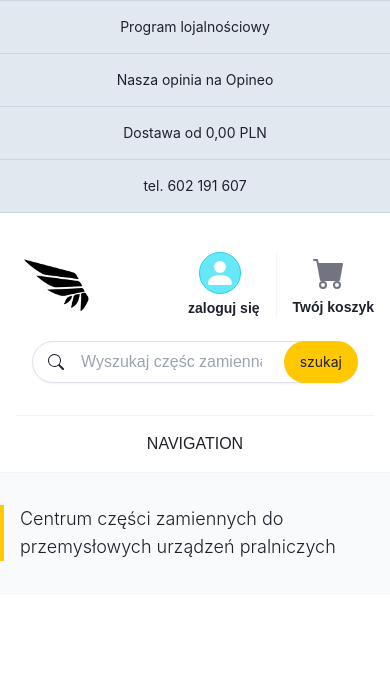
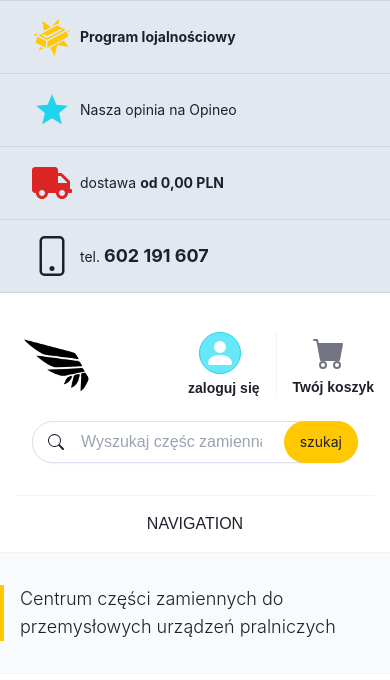
Before and after one commit to krystek77/e-commerce, a Next.js app: page / in a window 390 px wide. Shown: the top 680 px of the page. Built offline with nearby package versions, Linux system fonts and the light colour scheme.

Commit message:
Adjust advantages component styles to make it more responsive

```diff
--- a/components/Advantages/Advantages.jsx
+++ b/components/Advantages/Advantages.jsx
@@ -1,13 +1,29 @@
 import Link from 'next/link'
+import {RiStarSFill} from 'react-icons/ri'
+import {GiGoldBar} from 'react-icons/gi'
+import {FaTruck} from 'react-icons/fa'
+import {BsPhone} from 'react-icons/bs'
 
 const Advantages = () => {
   return (
     <div className='bg-slate-200 border-b border-t border-slate-300'>
       <div className="container mx-auto flex flex-col sm:flex-row justify-center items-center">
-        <Link href="/" className='w-full sm:w-1/4 text-center font-accent text-sm  border-b sm:border-r sm:border-b-0 border-slate-300 py-4 whitespace-nowrap'>Program lojalnościowy</Link>
-        <Link href="/" className='w-full sm:w-1/4 text-center font-accent text-sm  border-b sm:border-r sm:border-b-0 border-slate-300 py-4 whitespace-nowrap'>Nasza opinia na Opineo</Link>
-        <Link href="/" className='w-full sm:w-1/4 text-center font-accent text-sm  border-b sm:border-r sm:border-b-0 border-slate-300 py-4 whitespace-nowrap'>Dostawa od 0,00 PLN</Link>
-        <div className='w-full sm:w-1/4 text-center font-accent text-sm py-4 whitespace-nowrap'>tel. 602 191 607</div>
+        <Link href="/" className='w-full sm:w-1/4 flex sm:flex-row md:flex-col lg:flex-row justify-start px-8 sm:justify-center items-center flex-wrap font-accent text-sm  border-b sm:border-r sm:border-b-0 border-slate-300 py-4'>
+        <span className='mr-2'><GiGoldBar className='w-10 h-10 text-gold'/></span>
+        <b className='whitespace-nowrap'>Program lojalnościowy</b>
+        </Link>
+        <Link href="/" className='w-full sm:w-1/4 flex sm:flex-row md:flex-col lg:flex-row justify-start px-8 sm:justify-center items-center flex-wrap font-accent text-sm  border-b sm:border-r sm:border-b-0 border-slate-300 py-4'>
+        <span className='mr-2'><RiStarSFill className='w-10 h-10 text-accent-dark'/></span>
+        <span className='whitespace-nowrap'>Nasza opinia na Opineo</span>
+        </Link>
+        <Link href="/" className='w-full sm:w-1/4 flex sm:flex-row md:flex-col lg:flex-row justify-start px-8 sm:justify-center items-center flex-wrap font-accent text-sm  border-b sm:border-r sm:border-b-0 border-slate-300 py-4'>
+          <span className='mr-2'><FaTruck className='w-10 h-10 text-primary'/></span>
+          <span className='whitespace-nowrap'>dostawa <b>od 0,00 PLN</b></span>
+        </Link>
+        <div className='w-full sm:w-1/4 flex sm:flex-row md:flex-col lg:flex-row justify-start px-8 sm:justify-center items-center flex-wrap font-accent text-sm py-4'>
+          <span className='mr-2'><BsPhone className='h-10 w-10 text-black'/></span>
+          <span className='whitespace-nowrap'>tel. <b className='text-lg'>602 191 607</b></span>
+        </div>
       </div>
     </div>
   );
```
